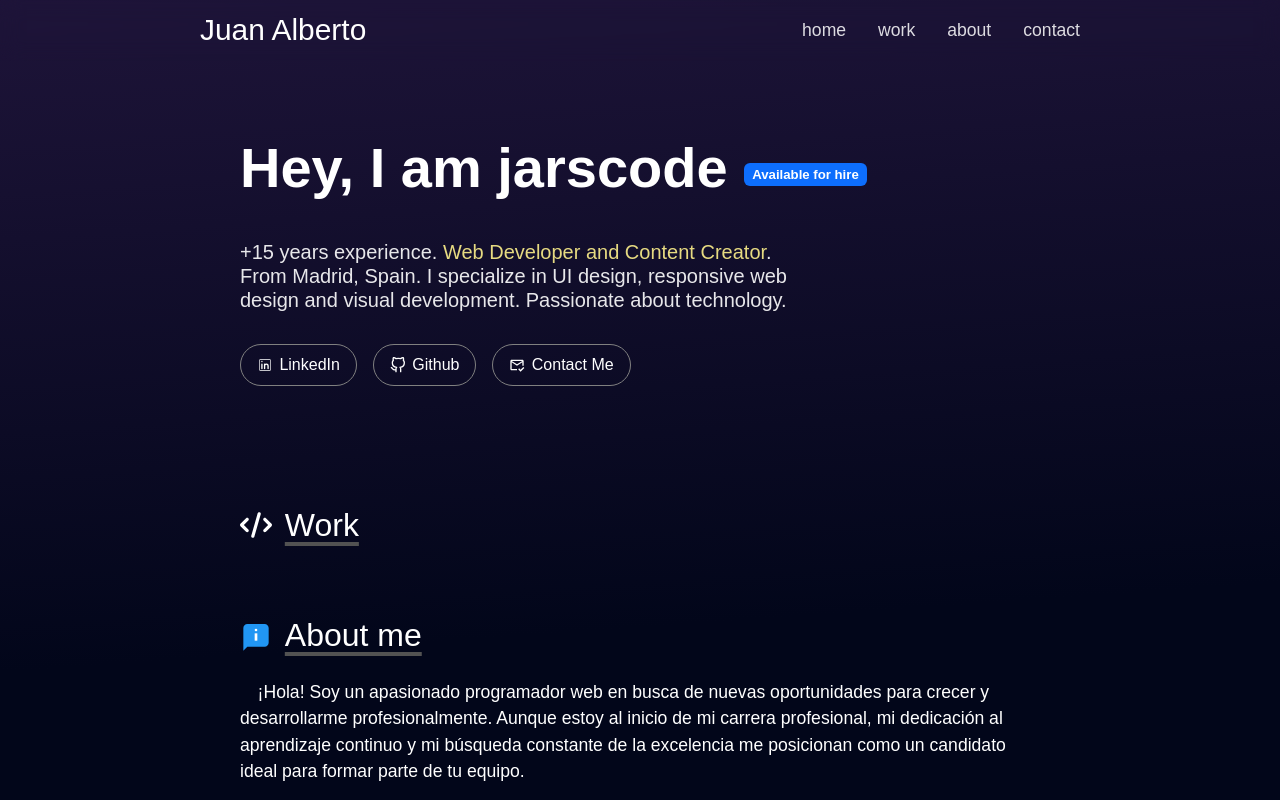
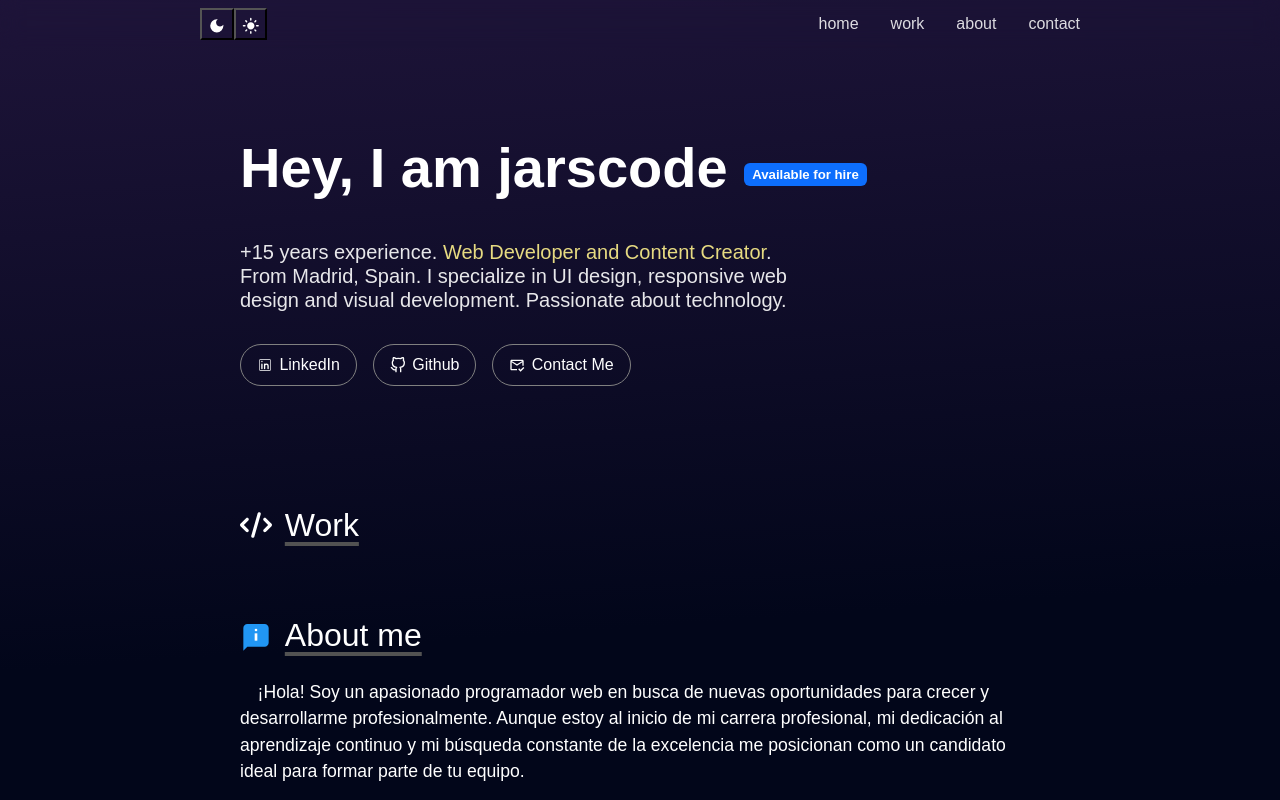
Before and after one commit to 302founddev/aquamancode, a React (Vite) app: page / in a window 1280 px wide. Shown: the top 800 px of the page. Built offline with nearby package versions, Linux system fonts and the light colour scheme.

Commit message:
No to much to say

```diff
--- a/src/components/header.css
+++ b/src/components/header.css
@@ -1,11 +1,16 @@
-.navBar > a > span {
+.navBar > button > span {
     font-size: 1.7em;
 }
 
-.navBar a {
+.buttons button {
     text-decoration: none;
+    background-color: transparent;
+    font-size: 1.1em;
+}
+
+.buttons button, .navBar a {
     color: white;
-    font-size: 1.1em;
+    text-decoration: none;
 }
 
 .navBar a:hover {
--- a/src/components/header.jsx
+++ b/src/components/header.jsx
@@ -1,13 +1,21 @@
 import './header.css';
+import { MdDarkMode } from "react-icons/md";
+import { MdLightMode } from "react-icons/md";
+
 
 export const Header = () => {
 
     return (
         <>
-            <nav className="navBar">
-                <a href='/'>
-                    <span>Juan Alberto</span>
-                </a>
+            <section className="navBar">
+                <div className='buttons'>
+                    <button href='/'>
+                        <span><MdDarkMode /></span>
+                    </button>
+                    <button>
+                        <span><MdLightMode /></span>
+                    </button>
+                </div>
 
                 <nav>
                     <a href="/">home</a>
@@ -15,7 +23,7 @@ export const Header = () => {
                     <a href="/about">about</a>
                     <a href="/contact">contact</a>
                 </nav>
-            </nav>
+            </section>
         </>
     )
 }
--- a/src/components/index.css
+++ b/src/components/index.css
@@ -63,5 +63,5 @@
 }
 
 .icons a:hover {
-    background: #333333;
+    background: #5c5e68;
 }
```
